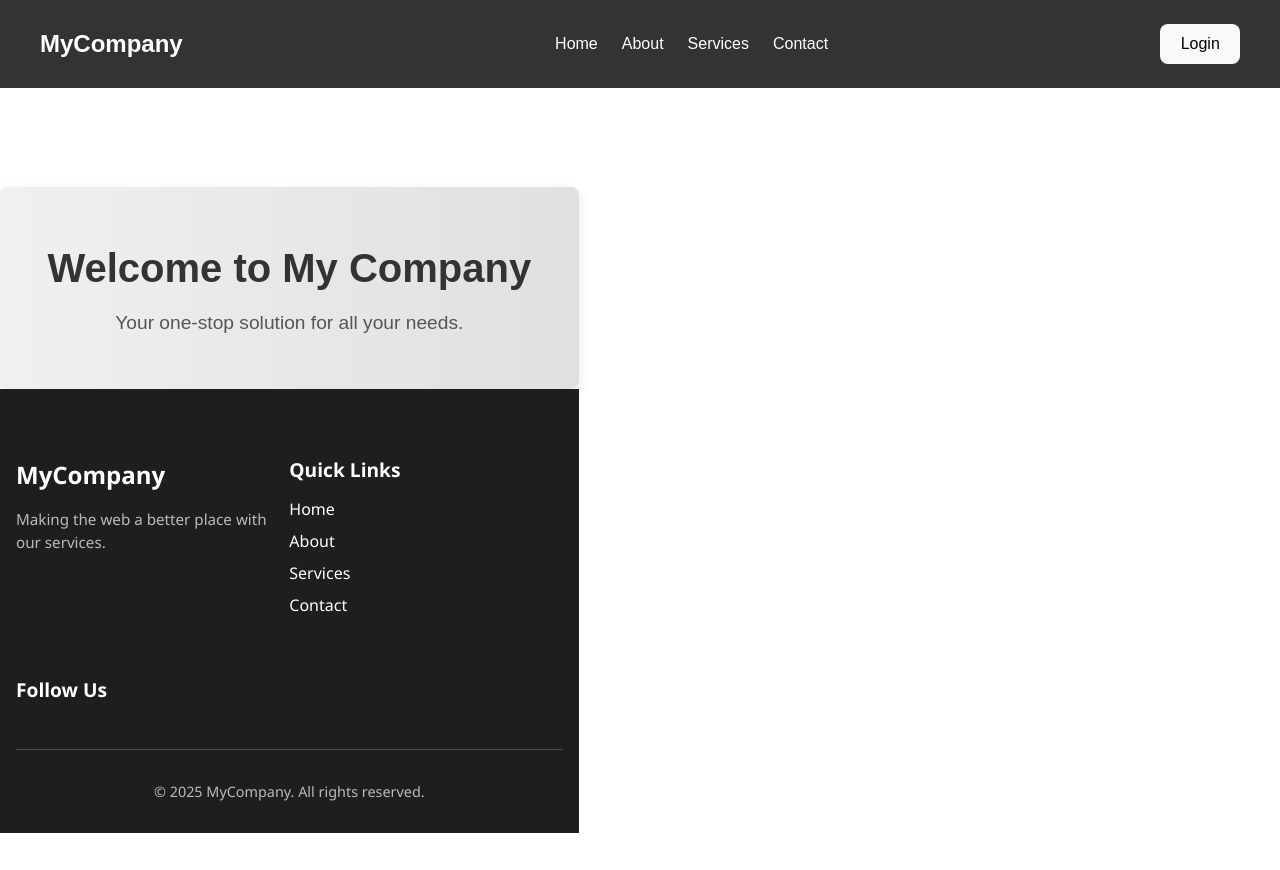
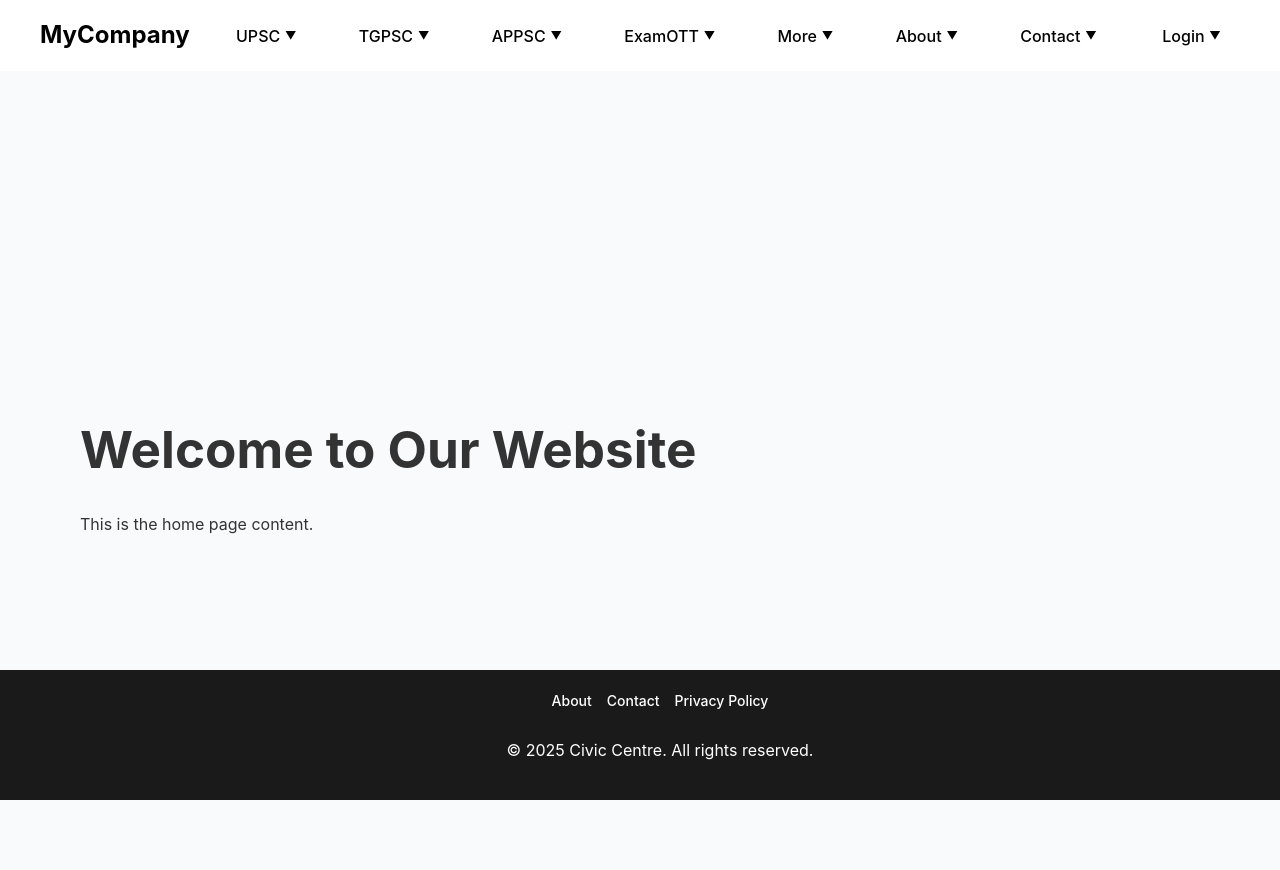
Before and after one commit to CivicCentre/Civiccentre.in, a React (Vite) app: page / in a window 1280 px wide. Built offline with nearby package versions, Linux system fonts and the light colour scheme.

Commit message:
updated navbar footer

```diff
--- a/src/Components/Footer.css
+++ b/src/Components/Footer.css
@@ -1,95 +1,65 @@
+.footer {
+  transform: translateY(100%);
+  transition: transform 0.3s ease;
+}
 
-
+.footer.visible {
+  transform: translateY(0);
+}
 
 .footer {
-  background: #1e1e1e;
+  position: fixed;
+  bottom: 0;
+  left: 0;
+  width: 100%;
+  z-index: 1000;
+  background-color: #1a1a1a;
   color: #fff;
-  padding: 2rem 1rem 1rem;
-  font-family: 'Segoe UI', Tahoma, Geneva, Verdana, sans-serif;
+  padding: 20px 0;
+  text-align: center;
+  box-sizing: border-box;
 }
 
-.footer-container {
+.footer-content {
+  width: 100%;
+  margin: 0 auto;
+  padding: 0 20px;
   display: flex;
-  flex-wrap: wrap;
-  justify-content: space-between;
-  max-width: 1200px;
-  margin: auto;
+  text-align: center;
+  flex-direction: column;
+  align-items: center;
+  gap: 10px;
 }
 
-.footer-section {
-  flex: 1 1 250px;
-  margin: 1rem 0;
+.footer-links {
+  display: flex;
+  gap: 15px;
 }
 
-.footer-logo {
-  font-size: 1.5rem;
-  font-weight: bold;
-  margin-bottom: 0.5rem;
-}
-
-.footer-section h3 {
-  font-size: 1.2rem;
-  margin-bottom: 0.75rem;
-}
-
-.footer-section p {
-  font-size: 0.95rem;
-  color: #bbb;
-  line-height: 1.5;
-}
-
-.footer-section ul {
-  list-style: none;
-  padding: 0;
-  margin: 0;
-}
-
-.footer-section ul li {
-  margin-bottom: 0.5rem;
-}
-
-.footer-section ul li a {
+.footer-links a {
   color: #fff;
   text-decoration: none;
+  font-size: 14px;
   transition: color 0.3s ease;
 }
 
-.footer-section ul li a:hover {
-  color: #00aced;
+.footer-links a:hover {
+  color: #00bfff;
 }
 
-.social-icons {
-  display: flex;
-  gap: 1rem;
-}
+@media (max-width: 768px) {
+  .footer {
+    padding: 15px 0;
+  }
 
-.social-icons a {
-  color: #fff;
-  font-size: 1.2rem;
-  transition: color 0.3s ease;
-}
-
-.social-icons a:hover {
-  color: #00aced;
-}
-
-.footer-bottom {
-  text-align: center;
-  padding: 1rem 0 0;
-  border-top: 1px solid rgba(255, 255, 255, 0.2);
-  margin-top: 1rem;
-  font-size: 0.9rem;
-  color: #bbb;
-}
-
-/* Responsive */
-@media (max-width: 768px) {
-  .footer-container {
+  .footer-content {
+    width: 100%;
     flex-direction: column;
-    text-align: center;
     align-items: center;
   }
-  .footer-section {
-    margin: 1rem 0;
+
+  .footer-links {
+    flex-direction: column;
+    gap: 10px;
   }
 }
--- a/src/Components/Footer.jsx
+++ b/src/Components/Footer.jsx
@@ -1,45 +1,30 @@
-
-
-import React from "react";
+import React, { useState, useEffect } from "react";
 import "./Footer.css";
 
 const Footer = () => {
+  const [visible, setVisible] = useState(false);
+
+  useEffect(() => {
+    const handleScroll = () => {
+      if (window.innerHeight + window.scrollY >= document.documentElement.scrollHeight) {
+        setVisible(true);
+      } else {
+        setVisible(false);
+      }
+    };
+    window.addEventListener("scroll", handleScroll);
+    return () => window.removeEventListener("scroll", handleScroll);
+  }, []);
+
   return (
-    <footer className="footer">
-      <div className="footer-container">
-        <div className="footer-section">
-          <h2 className="footer-logo">MyCompany</h2>
-          <p>Making the web a better place with our services.</p>
+    <footer className={`footer ${visible ? "visible" : ""}`}>
+      <div className="footer-content">
+        <div className="footer-links">
+          <a href="/about">About</a>
+          <a href="/contact">Contact</a>
+          <a href="/privacy">Privacy Policy</a>
         </div>
-        <div className="footer-section">
-          <h3>Quick Links</h3>
-          <ul>
-            <li><a href="#home">Home</a></li>
-            <li><a href="#about">About</a></li>
-            <li><a href="#services">Services</a></li>
-            <li><a href="#contact">Contact</a></li>
-          </ul>
-        </div>
-        <div className="footer-section">
-          <h3>Follow Us</h3>
-          <div className="social-icons">
-            <a href="https://facebook.com" target="_blank" rel="noreferrer">
-              <i className="fab fa-facebook-f"></i>
-            </a>
-            <a href="https://twitter.com" target="_blank" rel="noreferrer">
-              <i className="fab fa-twitter"></i>
-            </a>
-            <a href="https://instagram.com" target="_blank" rel="noreferrer">
-              <i className="fab fa-instagram"></i>
-            </a>
-            <a href="https://linkedin.com" target="_blank" rel="noreferrer">
-              <i className="fab fa-linkedin-in"></i>
-            </a>
-          </div>
-        </div>
-      </div>
-      <div className="footer-bottom">
-        <p>&copy; {new Date().getFullYear()} MyCompany. All rights reserved.</p>
+        <p>&copy; {new Date().getFullYear()} Civic Centre. All rights reserved.</p>
       </div>
     </footer>
   );
--- a/src/Components/Navbar.css
+++ b/src/Components/Navbar.css
@@ -3,8 +3,8 @@
   justify-content: space-between;
   align-items: center;
   padding: 1rem 2rem;
-  background: #333;
-  color: #fff;
+  background: #ffffff;
+  color: #000000;
   position: fixed;
   width: 100%;
   top: 0;
@@ -37,11 +37,14 @@
 .navbar-links {
   display: flex;
   gap: 1.5rem;
-  list-style: none;
+  list-style:georgian;
+  margin: 0;
+  padding: 0;
+  flex-wrap: nowrap;
 }
 
 .navbar-links li a {
-  color: #fff;
+  color: #000000;
   text-decoration: none;
   font-size: 1rem;
   transition: color 0.3s;
@@ -162,6 +165,9 @@ body {
   position: relative;
   display: inline-block;
 }
+
+/* Removed duplicate dropdown-content styles */
+
 .dropdown-content {
   display: none;
   position: absolute;
@@ -249,3 +255,60 @@ body {
     }
   }
 }
+
+
+/* Dropdown button styling */
+.dropbtn {
+  background: none;
+  border: none;
+  color: #000000;
+  font-size: 1rem;
+  font-weight: 500;
+  cursor: pointer;
+  display: flex;
+  align-items: center;
+  gap: 0.3rem;
+  transition: color 0.3s;
+}
+
+.dropbtn:hover {
+  color: #f0a500;
+}
+
+/* Arrow styling and rotation when open */
+.arrow {
+  font-size: 0.7rem;
+  transition: transform 0.3s ease;
+}
+.dropdown.open .arrow {
+  transform: rotate(180deg);
+}
+
+/* Desktop dropdown content styling */
+.dropdown-content {
+  position: absolute;
+  top: 100%;
+  left: 0;
+  background-color: #ffffff;
+  min-width: 200px;
+  border-radius: 4px;
+  box-shadow: 0 4px 12px rgba(0, 0, 0, 0.15);
+  overflow: hidden;
+  display: none;
+  flex-direction: column;
+  z-index: 2000;
+}
+.dropdown:hover .dropdown-content {
+  display: flex;
+}
+.dropdown-content a {
+  color: #000000;
+  padding: 0.8rem 1rem;
+  font-size: 0.95rem;
+  text-decoration: none;
+  transition: background 0.2s ease, color 0.2s ease;
+}
+.dropdown-content a:hover {
+  background: #f0a500;
+  color: #ffffff;
+}
--- a/src/Components/Navbar.jsx
+++ b/src/Components/Navbar.jsx
@@ -1,5 +1,6 @@
 import React, { useState, useEffect, useRef } from "react";
 import "./Navbar.css";
+import "./Footer.css";
 
 const Navbar = () => {
   const [isOpen, setIsOpen] = useState(false);
@@ -67,15 +68,74 @@ const Navbar = () => {
       <div className="navbar-container">
         <div className="navbar-logo">MyCompany</div>
         <ul className={`navbar-links ${isOpen ? "mobile open" : "mobile"}`}>
-          <li><a href="#home" onClick={closeAll}>Home</a></li>
-          <li><a href="#about" onClick={closeAll}>About</a></li>
-          <li><a href="#services" onClick={closeAll}>Services</a></li>
-          <li><a href="#contact" onClick={closeAll}>Contact</a></li>
+          <li className="dropdown">
+            <button className="dropbtn">
+              UPSC <span className="arrow">▼</span>
+            </button>
+            <div className="dropdown-content">
+              <a href="#upsc1" onClick={closeAll}>UPSC Option 1</a>
+              <a href="#upsc2" onClick={closeAll}>UPSC Option 2</a>
+            </div>
+          </li>
+          <li className="dropdown">
+            <button className="dropbtn">
+              TGPSC <span className="arrow">▼</span>
+            </button>
+            <div className="dropdown-content">
+              <a href="#tgpsc1" onClick={closeAll}>TGPSC Option 1</a>
+              <a href="#tgpsc2" onClick={closeAll}>TGPSC Option 2</a>
+            </div>
+          </li>
+          <li className="dropdown">
+            <button className="dropbtn">
+              APPSC <span className="arrow">▼</span>
+            </button>
+            <div className="dropdown-content">
+              <a href="#appsc1" onClick={closeAll}>APPSC Option 1</a>
+              <a href="#appsc2" onClick={closeAll}>APPSC Option 2</a>
+            </div>
+          </li>
+          <li className="dropdown">
+            <button className="dropbtn">
+              ExamOTT <span className="arrow">▼</span>
+            </button>
+            <div className="dropdown-content">
+              <a href="#examott1" onClick={closeAll}>ExamOTT Option 1</a>
+              <a href="#examott2" onClick={closeAll}>ExamOTT Option 2</a>
+            </div>
+          </li>
+          <li className="dropdown">
+            <button className="dropbtn">
+              More <span className="arrow">▼</span>
+            </button>
+            <div className="dropdown-content">
+              <a href="#more1" onClick={closeAll}>More Option 1</a>
+              <a href="#more2" onClick={closeAll}>More Option 2</a>
+            </div>
+          </li>
+          <li className="dropdown">
+            <button className="dropbtn">
+              About <span className="arrow">▼</span>
+            </button>
+            <div className="dropdown-content">
+              <a href="#about1" onClick={closeAll}>About Option 1</a>
+              <a href="#about2" onClick={closeAll}>About Option 2</a>
+            </div>
+          </li>
+          <li className="dropdown">
+            <button className="dropbtn">
+              Contact <span className="arrow">▼</span>
+            </button>
+            <div className="dropdown-content">
+              <a href="#contact1" onClick={closeAll}>Contact Option 1</a>
+              <a href="#contact2" onClick={closeAll}>Contact Option 2</a>
+            </div>
+          </li>
         </ul>
 
         <div className={`dropdown ${dropdownOpen ? "open" : ""}`}>
           <button className="dropbtn" onClick={toggleDropdown}>
-            Login
+            Login <span className="arrow">▼</span>
           </button>
           <div className="dropdown-content">
             <a href="#login1" onClick={closeAll}>Login 1</a>
@@ -95,3 +155,18 @@ const Navbar = () => {
 };
 
 export default Navbar;
+
+export const Footer = () => {
+  return (
+    <footer className="footer">
+      <div className="footer-content">
+        <p>&copy; {new Date().getFullYear()} Civic Centre. All rights reserved.</p>
+        <div className="footer-links">
+          <a href="#about">About</a>
+          <a href="#contact">Contact</a>
+          <a href="#privacy">Privacy Policy</a>
+        </div>
+      </div>
+    </footer>
+  );
+};
--- a/src/pages/Home.css
+++ b/src/pages/Home.css
@@ -1,38 +1,76 @@
 
 
 
-.home-content {
-  padding-top: 80px; /* ensures content is below the fixed navbar */
-  text-align: center;
-  font-family: Arial, sans-serif;
+html, body {
+  width: 100%;
+  overflow-x: hidden;
+}
+body {
+  margin: 0;
+  font-family: 'Inter', sans-serif;
+  background: #f8fafc;
+  color: #333;
+  line-height: 1.6;
 }
 
-.hero-section {
-  padding: 2rem;
-  background: linear-gradient(to right, #f0f0f0, #e0e0e0);
-  border-radius: 8px;
-  max-width: 800px;
-  margin: 0 auto;
-  box-shadow: 0 4px 12px rgba(0, 0, 0, 0.1);
+.home-container {
+  display: flex;
+  flex-direction: column;
+  align-items: center;
+  justify-content: center;
+  padding: 40px;
+  width: 100%;
 }
 
-.hero-section h1 {
-  font-size: 2.5rem;
-  margin-bottom: 1rem;
-  color: #333;
+.home-hero {
+  width: 100%;
+  text-align: center;
+  margin-bottom: 40px;
 }
 
-.hero-section p {
+.home-hero h1 {
+  font-size: 2.5rem;
+  margin-bottom: 10px;
+  font-weight: 700;
+}
+
+.home-hero p {
   font-size: 1.2rem;
   color: #555;
+  margin-bottom: 20px;
+}
+
+.home-buttons {
+  display: flex;
+  gap: 20px;
+  justify-content: center;
+  flex-wrap: wrap;
+}
+
+.home-buttons a {
+  background: #1a1a1a;
+  color: #fff;
+  text-decoration: none;
+  padding: 12px 24px;
+  border-radius: 4px;
+  transition: background 0.3s ease;
+}
+
+.home-buttons a:hover {
+  background: #00bfff;
 }
 
 @media (max-width: 768px) {
-  .hero-section h1 {
+  .home-hero h1 {
     font-size: 2rem;
   }
 
-  .hero-section p {
+  .home-hero p {
     font-size: 1rem;
   }
+
+  .home-buttons {
+    flex-direction: column;
+    gap: 15px;
+  }
 }
--- a/src/pages/Home.jsx
+++ b/src/pages/Home.jsx
@@ -2,16 +2,14 @@ import Navbar from "../Components/Navbar";
 import React from "react";
 import "./Home.css"; // Assuming you have a CSS file for styling
 import Footer from"../Components/Footer"; // Importing Footer component if needed
-
 const Home = () => {
   return (
-    <div className="home">
+    <div className="home-container">
       <Navbar />
       <div className="home-content">
-        <div className="hero-section">
-          <h1>Welcome to My Company</h1>
-          <p>Your one-stop solution for all your needs.</p>
-        </div>
+        <h1>Welcome to Our Website</h1>
+        <p>This is the home page content.</p>
+        {/* Add more content here as needed */}
       </div>
       <Footer />
     </div>
```
